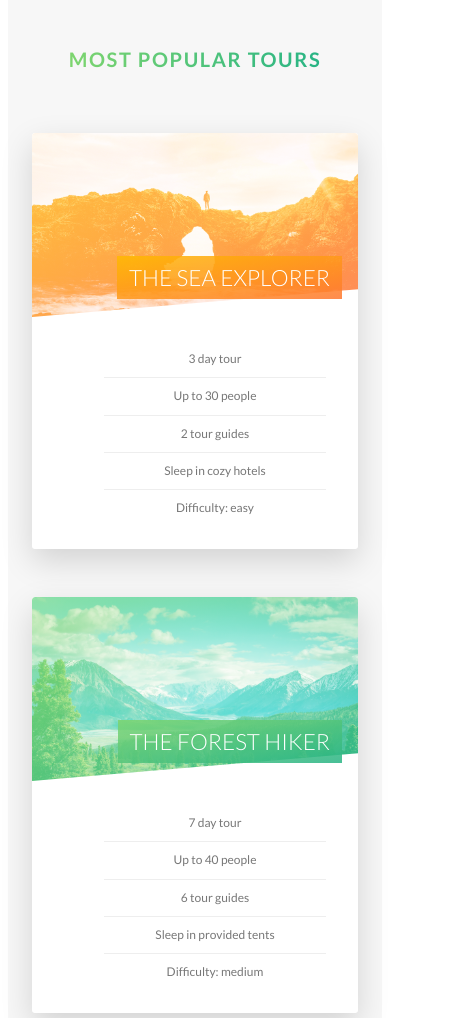
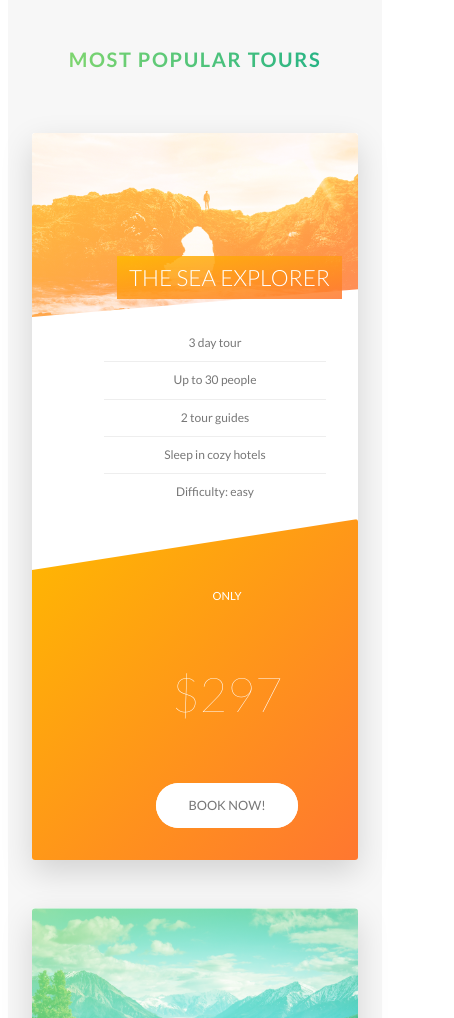
Before and after one commit to Yah0/Natours, a website: page index.html in a window 390 px wide. Shown: the part 2620-3638 px from the top of the page, 454 px wide, since content can reach past the window. Drawn offline with Linux system fonts and the light colour scheme.

Commit message:
update media queries

```diff
--- a/sass/components/_card.scss
+++ b/sass/components/_card.scss
@@ -155,4 +155,50 @@
         font-size: 6rem;
         font-weight: 100;
     }
+
+
+
+    @include respond(tab-port){
+        height: auto;
+        border-radius: 3px;
+        background-color: $color-white;
+        box-shadow: 0 1.5rem 4rem rgba($color-black, .15);
+
+        &__side {
+            height: auto;
+            position: relative;
+            box-shadow: none;
+
+            &--back {
+                transform: rotateY(0);
+                clip-path: polygon(0 15%, 100% 0, 100% 100%, 0 100%);
+            }
+        }
+
+        &:hover &__side--front {
+            transform: rotateY(0);
+        }
+
+        &__details {
+            padding: 1rem 3rem;
+        }
+
+        //front side styling
+        &__cta {
+            position: relative;
+            top: 0%;
+            left: 0;
+            transform: translate(0);
+            width: 100%;
+            padding: 7rem 4rem 4rem 4rem;
+        }
+
+        &__price-box {
+            margin-bottom: 3rem;
+        }
+
+        &__price-value {
+            font-size: 6rem;
+        }
+    }
 }
--- a/sass/components/_form.scss
+++ b/sass/components/_form.scss
@@ -15,6 +15,10 @@
         width: 70%;
         display: block;
         transition: all .3s;
+
+        @include respond(tab-port) {
+            width: 100%;
+        }
 
         &:focus {
             outline: none;
@@ -50,6 +54,11 @@
     &__radio-group {
         width:49%;
         display: inline-block;
+
+        @include respond(tab-port) {
+            width: 100%;
+            margin-bottom: 2rem;
+        }
     }
 
     &__radio-input {
--- a/sass/components/_story.scss
+++ b/sass/components/_story.scss
@@ -9,6 +9,16 @@
     font-size: $default-font-size;
     transform: skewX(-12deg);
 
+    @include respond(tab-port) {
+        width: 100%;
+        padding: 4rem;
+        padding-left: 7rem;
+    }
+
+    @include respond(phone) {
+        transform: skewX(0);
+    }
+
     &__shape {
         width: 15rem;
         height: 15rem;
@@ -19,6 +29,10 @@
         clip-path: circle(50% at 50% 50%);
         transform: translateX(-.5rem) skewX(12deg);
         position: relative;
+
+        @include respond(phone) {
+            transform: translateX(-.5rem) skewX(0);
+        }
     }
 
     &__image {
@@ -29,6 +43,10 @@
 
     &__text {
         transform: skewX(12deg);
+
+        @include respond(phone) {
+            transform: skewX(0);
+        }
     }
 
     &__caption {
--- a/sass/pages/_home.scss
+++ b/sass/pages/_home.scss
@@ -66,10 +66,32 @@
     border-radius: $radius-default;
     box-shadow: 0 1.5rem 4rem rgba($color-black, .2);
 
-    height: 55rem;
+    @include respond(tab-land) {
+        background-image: linear-gradient(105deg,
+        rgba($color-white, .9) 0%,
+        rgba($color-white, .9) 70%,
+        transparent 65%) ,
+        url(../img/nat-10.jpg);
+        background-size: cover;
+    }
+
+    @include respond(tab-port) {
+        background-image: linear-gradient(to right,
+        rgba($color-white, .9) 0%,
+        rgba($color-white, .9) 100%),
+        url(../img/nat-10.jpg);
+    }
 
     &__form {
         width: 50%;
         padding: 6rem;
+
+        @include respond(tab-land) {
+            width: 65%;
+        }
+
+        @include respond(tab-port) {
+            width: 100%;
+        }
     }
 }
```
Also changed, not shown: css/style.css.
